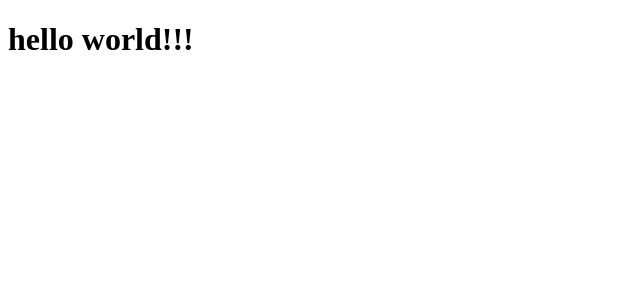
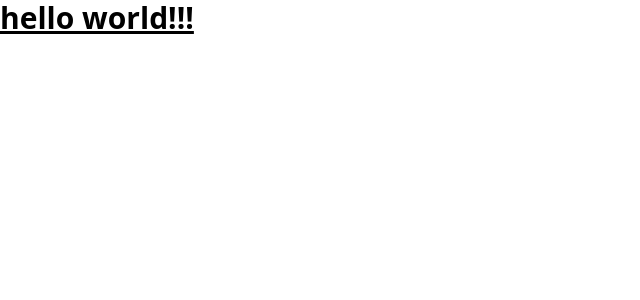
Before and after one commit to jiangwu0228/corgle, a React (Create React App) app: page / in a window 1280 px wide. Shown: the top 300 px of the page, without its empty margins (0-640 px from the left). Built offline with nearby package versions, Linux system fonts and the light colour scheme.

Commit message:
tailwind i

```diff
--- a/package.json
+++ b/package.json
@@ -34,5 +34,10 @@
       "last 1 firefox version",
       "last 1 safari version"
     ]
+  },
+  "devDependencies": {
+    "autoprefixer": "^10.4.2",
+    "postcss": "^8.4.5",
+    "tailwindcss": "^3.0.17"
   }
 }
--- /dev/null
+++ b/postcss.config.js
@@ -0,0 +1,6 @@
+module.exports = {
+  plugins: {
+    tailwindcss: {},
+    autoprefixer: {},
+  },
+}
--- a/public/index.html
+++ b/public/index.html
@@ -1,6 +1,5 @@
 <!DOCTYPE html>
 <html lang="en">
-
 <head>
   <meta charset="utf-8" />
   <meta name="viewport" content="width=device-width, initial-scale=1" />
--- a/src/App.js
+++ b/src/App.js
@@ -1,10 +1,9 @@
-import React from 'react';
-
+import React from "react";
 
 function App() {
   return (
     <div>
-      <h1>hello world!!!</h1>
+      <h1 className="text-3xl font-bold underline">hello world!!!</h1>
     </div>
   );
 }
--- /dev/null
+++ b/src/index.css
@@ -0,0 +1,3 @@
+@tailwind base;
+@tailwind components;
+@tailwind utilities;
--- a/src/index.js
+++ b/src/index.js
@@ -2,6 +2,7 @@
 import ReactDOM from "react-dom";
 
 import App from "./App";
+import "./index.css";
 
 ReactDOM.render(
   <React.StrictMode>
--- /dev/null
+++ b/tailwind.config.js
@@ -0,0 +1,7 @@
+module.exports = {
+  content: ["./src/**/*.{js,jsx,ts,tsx}"],
+  theme: {
+    extend: {},
+  },
+  plugins: [],
+};
```
Also changed, not shown: 1 other file (tests, documents, lock files or other folders).
